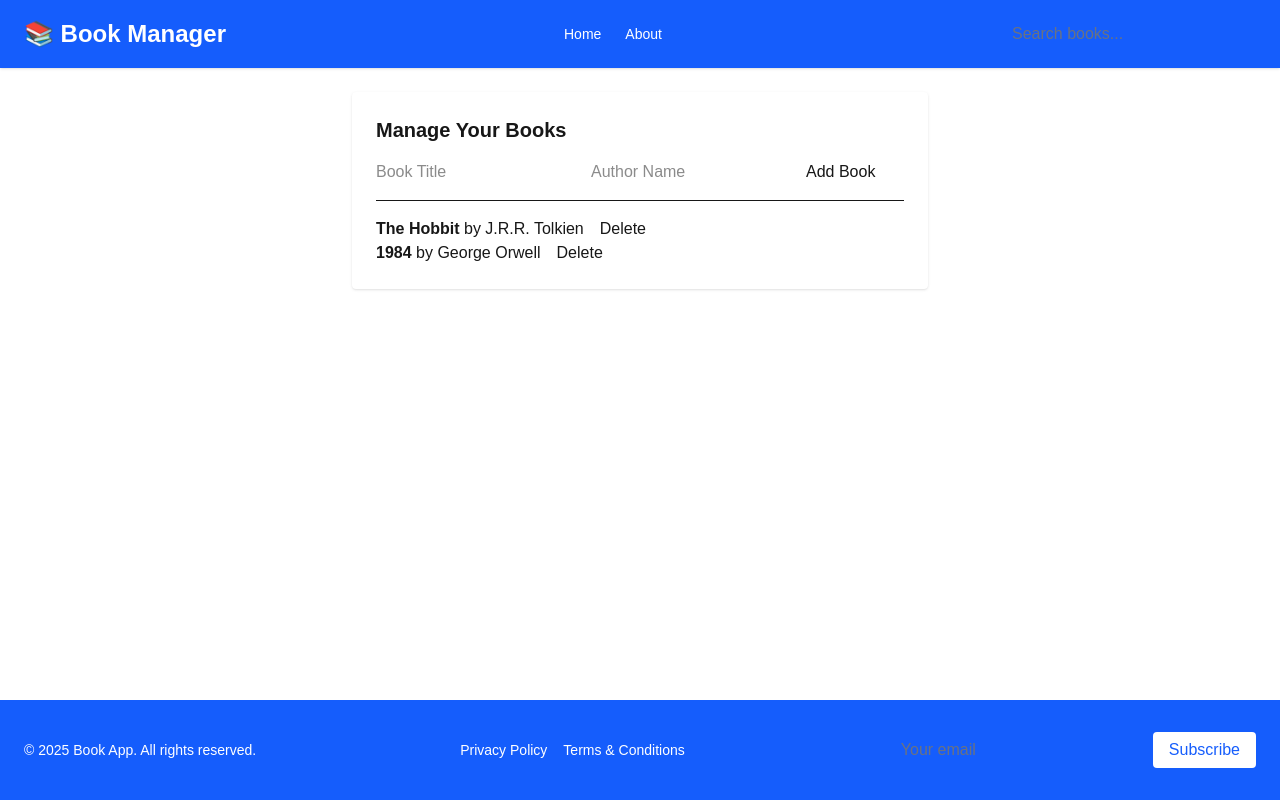
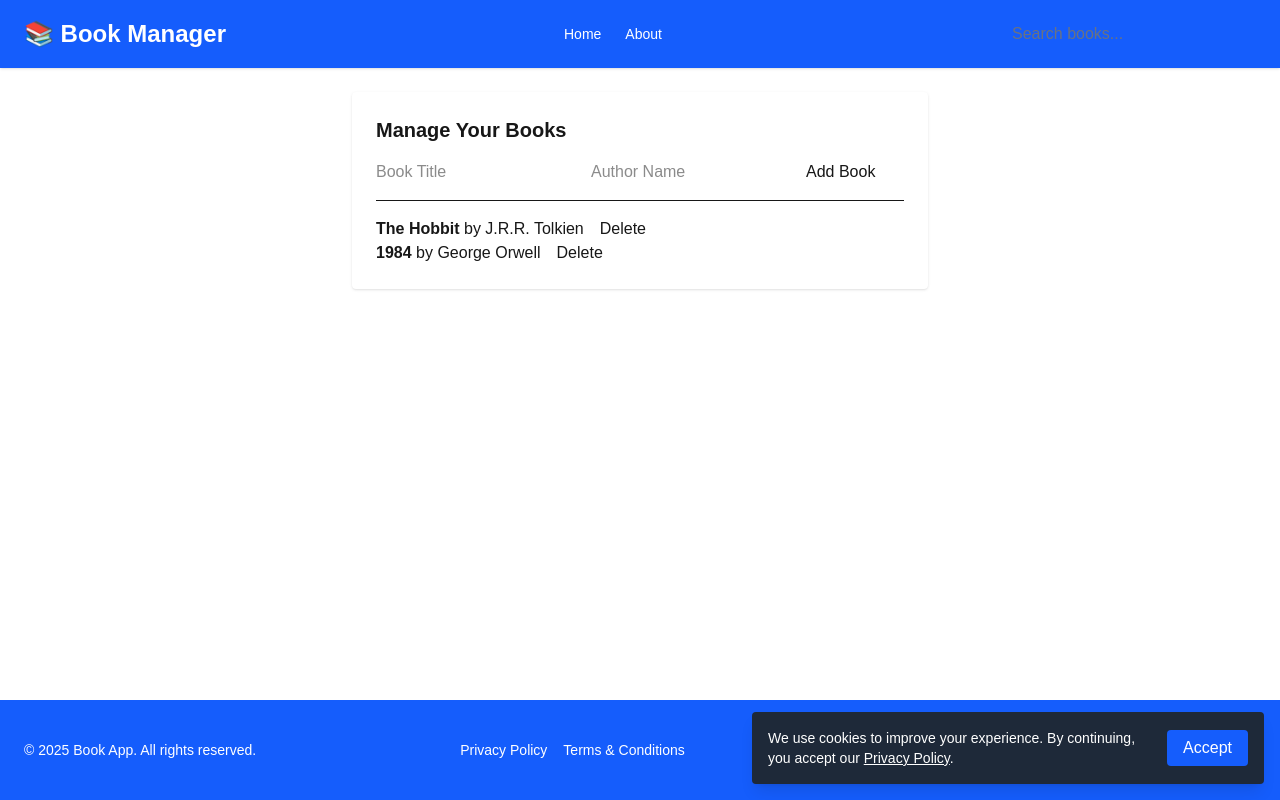
Before and after one commit to vernithcl/app-book, a Next.js app: page / in a window 1280 px wide. Built offline with nearby package versions, Linux system fonts and the light colour scheme.

Commit message:
pop for session cookie.

```diff
--- a/src/app/layout.tsx
+++ b/src/app/layout.tsx
@@ -1,7 +1,6 @@
 import './globals.css';
 import type { Metadata } from 'next';
-import Header from '@/components/Header';
-import Footer from '@/components/Footer';
+import LayoutWrapper from '@/components/LayoutWrapper';
 
 export const metadata: Metadata = {
   title: 'Book App',
@@ -11,10 +10,8 @@ export const metadata: Metadata = {
 export default function RootLayout({ children }: { children: React.ReactNode }) {
   return (
     <html lang="en">
-      <body className="bg-gray-50 text-gray-900 min-h-screen flex flex-col">
-        <Header />
-        <main className="flex-grow container mx-auto px-4 py-6">{children}</main>
-        <Footer />
+      <body className="bg-gray-50 text-gray-900 min-h-screen flex flex-col relative">
+        <LayoutWrapper>{children}</LayoutWrapper>
       </body>
     </html>
   );
--- /dev/null
+++ b/src/components/CookieConsent.tsx
@@ -0,0 +1,40 @@
+'use client';
+
+import { useEffect, useState } from 'react';
+
+export default function CookieConsent() {
+  const [showBanner, setShowBanner] = useState(false);
+
+  useEffect(() => {
+    // Check if user already gave consent in this session
+    const consent = sessionStorage.getItem('cookie-consent');
+    if (!consent) {
+      setShowBanner(true);
+    }
+  }, []);
+
+  const acceptCookies = () => {
+    sessionStorage.setItem('cookie-consent', 'true');
+    setShowBanner(false);
+  };
+
+  if (!showBanner) return null;
+
+  return (
+    <div className="fixed bottom-4 left-4 right-4 sm:left-auto sm:right-4 bg-gray-800 text-white p-4 rounded shadow-lg max-w-lg mx-auto z-50 flex flex-col sm:flex-row items-center justify-between gap-4">
+      <p className="text-sm sm:flex-1">
+        We use cookies to improve your experience. By continuing, you accept our{' '}
+        <a href="/privacy" className="underline hover:text-gray-300">
+          Privacy Policy
+        </a>
+        .
+      </p>
+      <button
+        onClick={acceptCookies}
+        className="bg-blue-600 hover:bg-blue-700 text-white py-1.5 px-4 rounded transition"
+      >
+        Accept
+      </button>
+    </div>
+  );
+}
--- /dev/null
+++ b/src/components/LayoutWrapper.tsx
@@ -0,0 +1,17 @@
+'use client';
+
+import React from 'react';
+import Header from './Header';
+import Footer from './Footer';
+import CookieConsent from './CookieConsent';
+
+export default function LayoutWrapper({ children }: { children: React.ReactNode }) {
+  return (
+    <>
+      <Header />
+      <main className="flex-grow container mx-auto px-4 py-6">{children}</main>
+      <Footer />
+      <CookieConsent />
+    </>
+  );
+}
```
